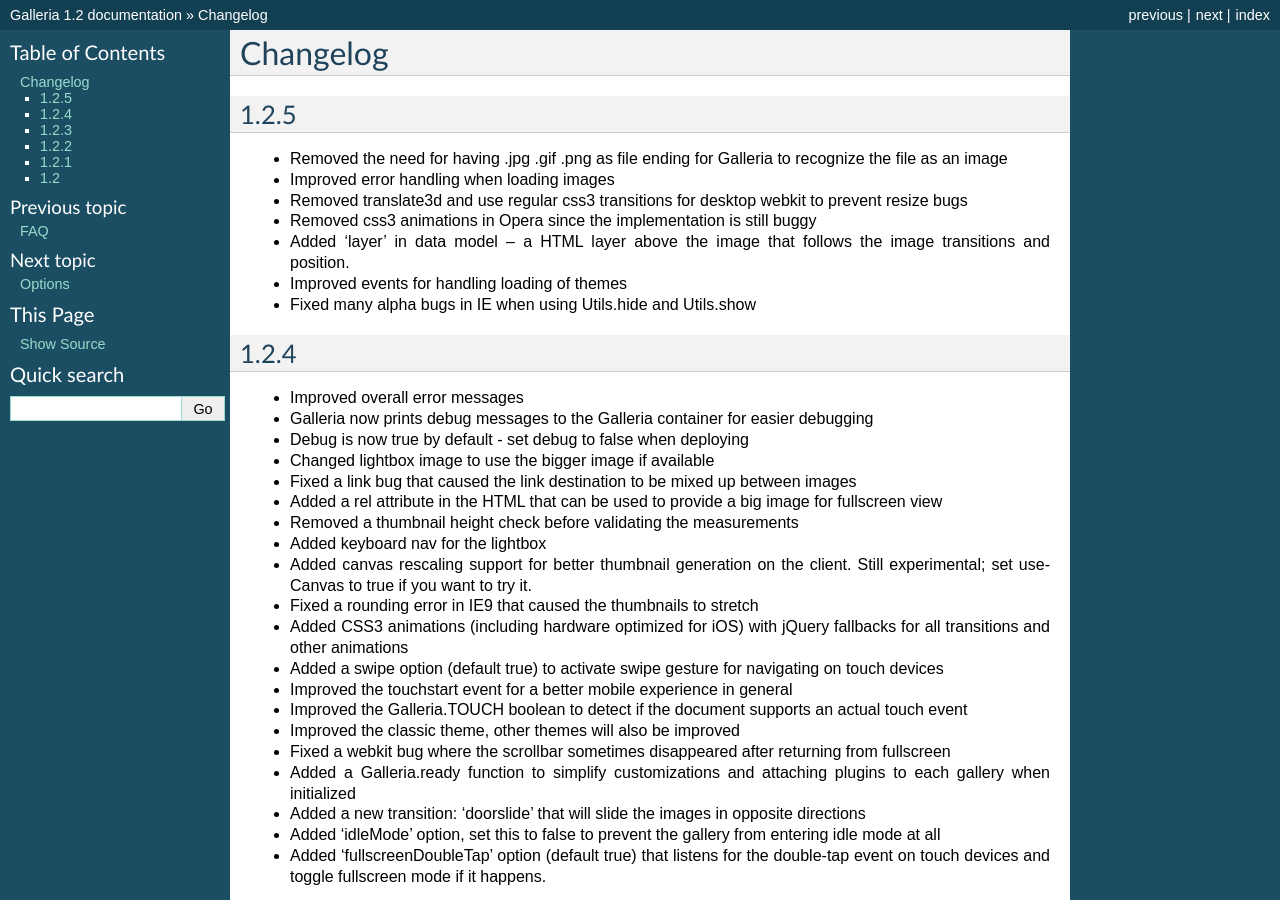
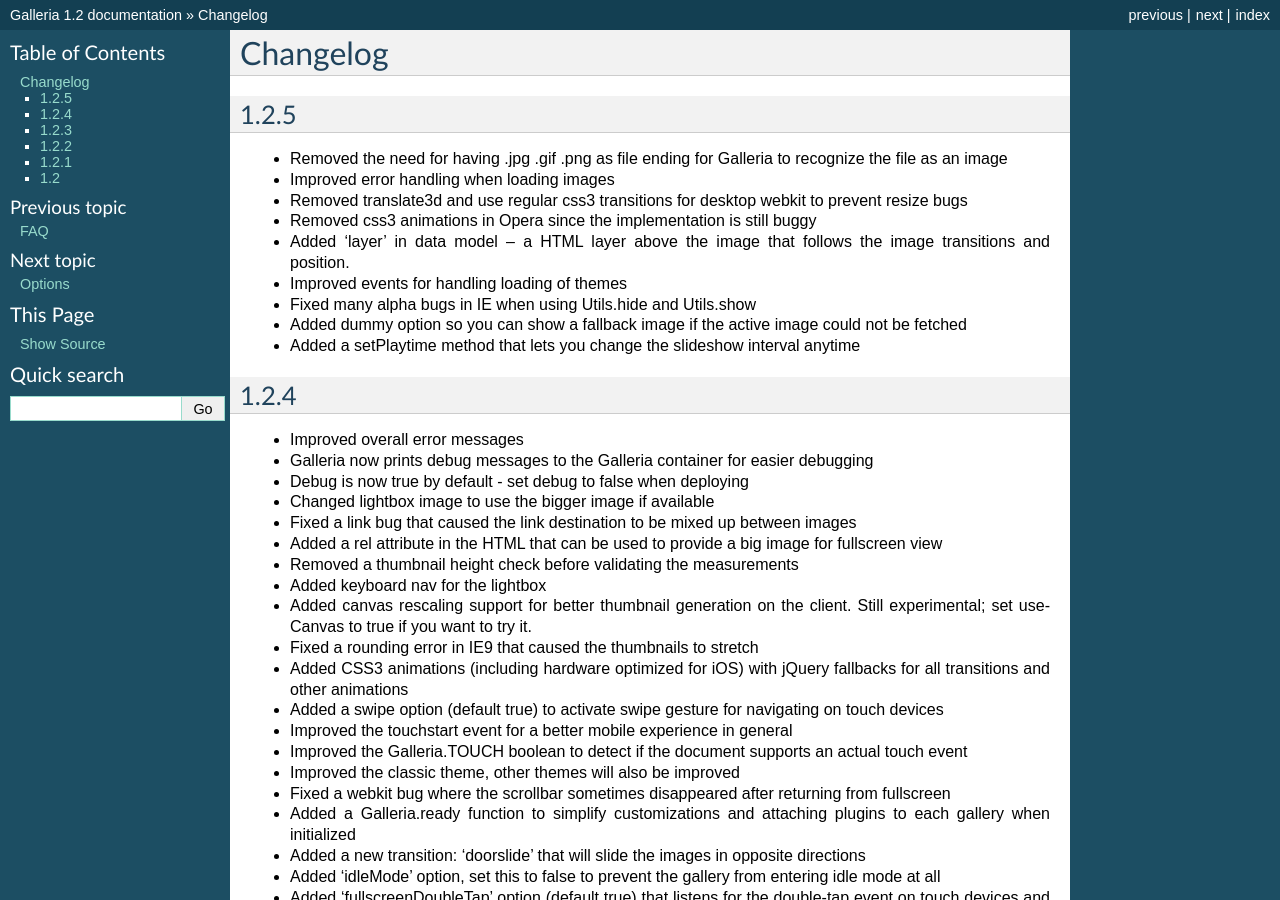
Before and after one commit to GalleriaJS/galleria, a Sphinx documentation site: the page built from docs/references/changelog.rst, in a window 1280 px wide and 900 px high. Built offline with Sphinx 7.4.7, drawn with Linux system fonts in a browser that asks for light colours.

Commit message:
changelog update

```diff
--- a/docs/references/changelog.rst
+++ b/docs/references/changelog.rst
@@ -11,6 +11,8 @@
 * Added 'layer' in data model – a HTML layer above the image that follows the image transitions and position.
 * Improved events for handling loading of themes
 * Fixed many alpha bugs in IE when using Utils.hide and Utils.show
+* Added dummy option so you can show a fallback image if the active image could not be fetched
+* Added a setPlaytime method that lets you change the slideshow interval anytime
 
 1.2.4
 -----
```
